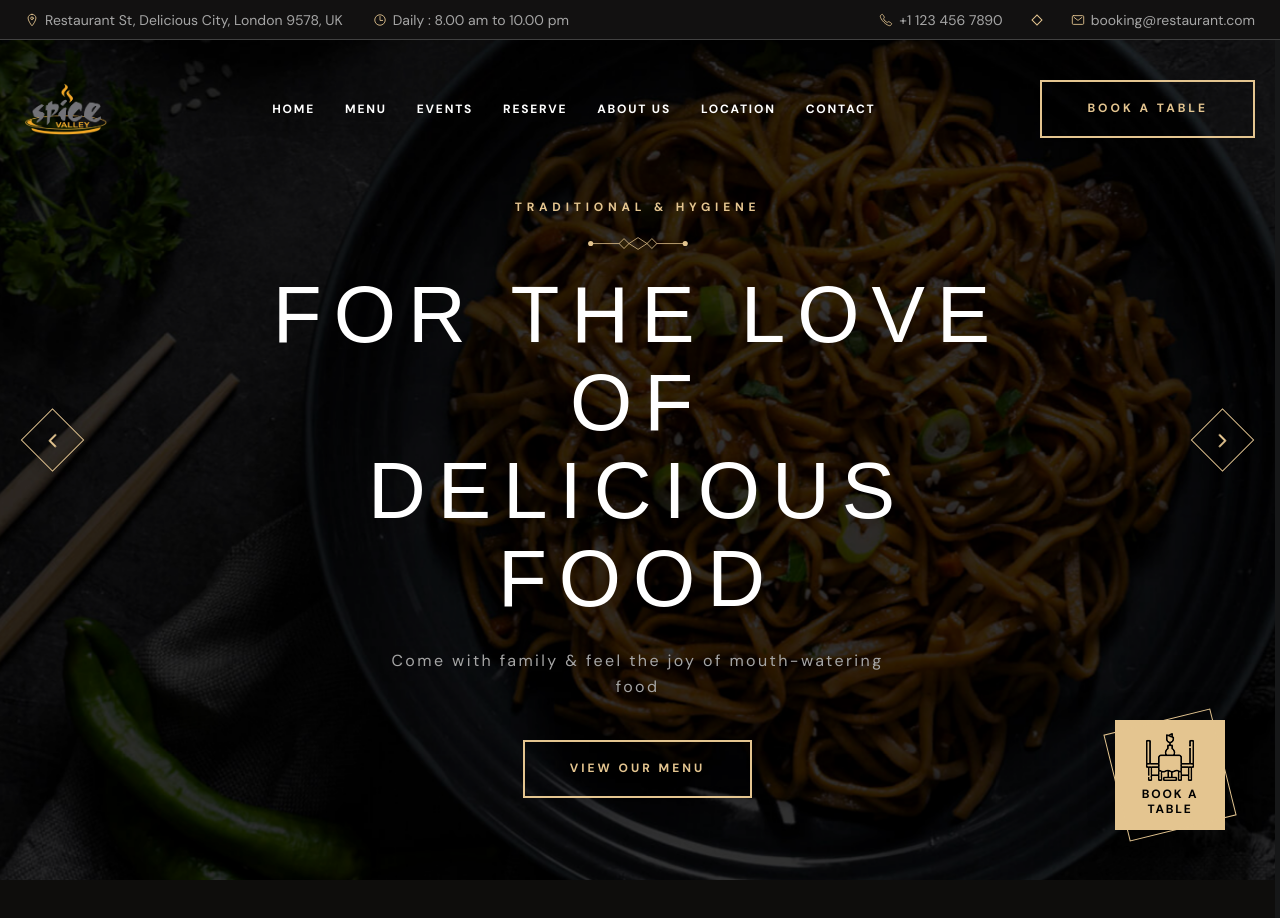
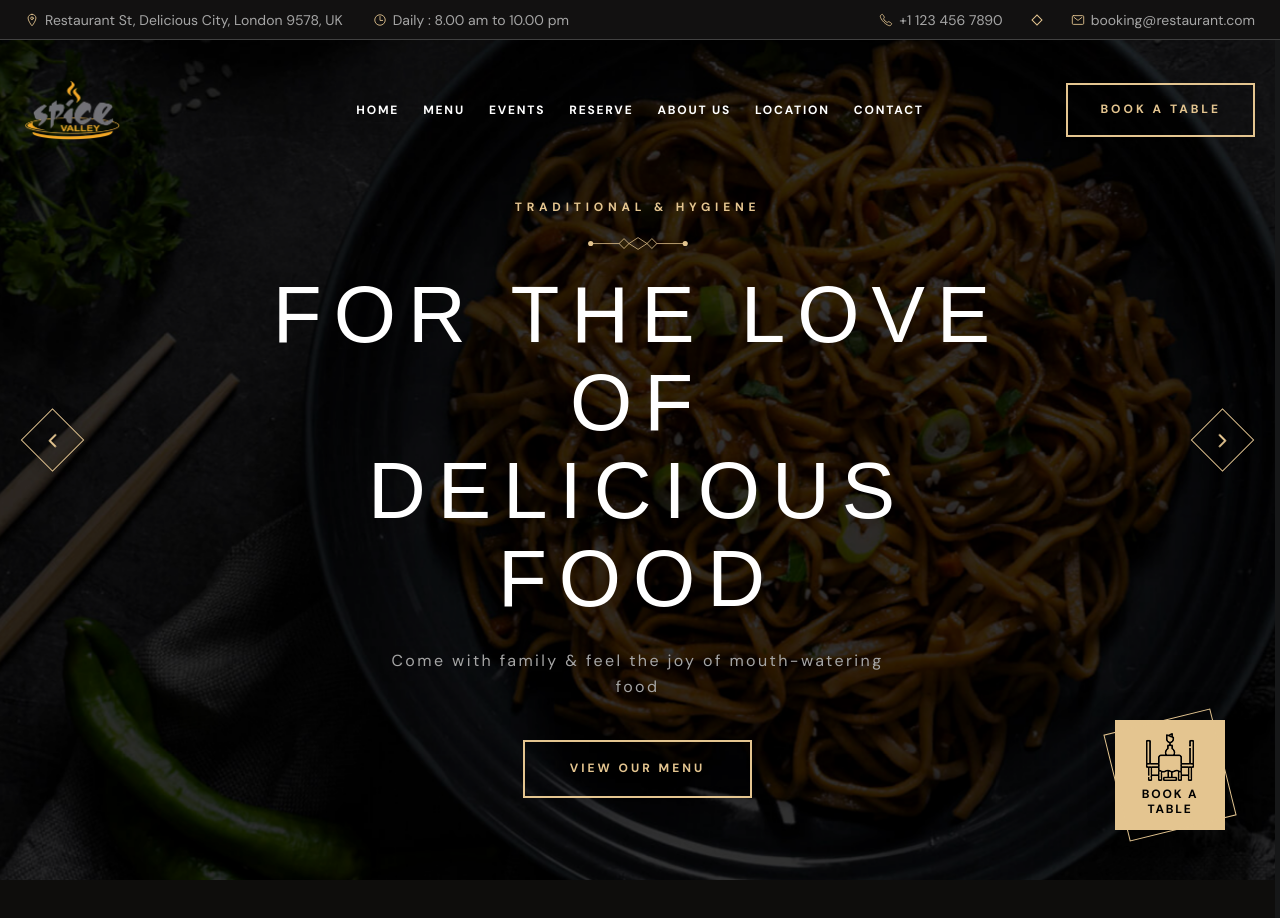
Before and after one commit to alamin6688/dineEase, a Next.js app: page / in a window 1280 px wide. Shown: the top 918 px of the page. Built offline with nearby package versions, Linux system fonts and the light colour scheme; a web font is replaced by a local one.

Commit message:
Navbar bug fixed

```diff
--- a/src/app/globals.css
+++ b/src/app/globals.css
@@ -114,21 +114,21 @@ img {
 
 /* Compact variant used in the navbar — smaller h-padding on mobile */
 .btn-nav {
-  padding: 8px 16px;
+  padding: 8px 14px;
   letter-spacing: 1.5px;
   font-size: 1.1rem;
 }
 
 @media (min-width: 640px) {
   .btn-nav {
-    padding: 10px 28px;
+    padding: 9px 20px;
     letter-spacing: 2px;
   }
 }
 
 @media (min-width: 1024px) {
   .btn-nav {
-    padding: 12px 45px;
+    padding: 10px 32px;
     letter-spacing: 3px;
     font-size: 1.2rem;
   }
--- a/src/components/Header.tsx
+++ b/src/components/Header.tsx
@@ -68,20 +68,22 @@ export default function Header() {
         <div className="px-6 md:px-10 flex justify-between items-center gap-[8px]">
 
           {/* Logo */}
-          <Link href="/" className="flex-shrink-0">
+          <div className="flex-1 flex justify-start">
+            <Link href="/" className="flex-shrink-0 flex items-center">
               <Image
                 src="/assets/images/logo.png"
                 alt="Spice Valley Logo"
-              width={160}
-              height={100}
+                width={180}
+                height={112}
                 priority
-              className="h-[40px] sm:h-[52px] w-auto object-contain"
+                className="h-[46px] sm:h-[60px] w-auto object-contain"
               />
             </Link>
+          </div>
 
           {/* Desktop Nav Links */}
-          <nav className="hidden xl:block">
-            <ul className="flex items-center gap-[30px]">
+          <nav className="hidden xl:block flex-shrink-0">
+            <ul className="flex items-center gap-[20px] xl:gap-[24px] 2xl:gap-[30px]">
               {navLinks.map((link, idx) => (
                 <li key={idx}>
                   <Link
@@ -96,7 +98,7 @@ export default function Header() {
           </nav>
 
           {/* CTA + Hamburger */}
-          <div className="flex items-center gap-[12px]">
+          <div className="flex-1 flex justify-end items-center gap-[12px]">
             {pathname.startsWith('/menu') || cartCount > 0 ? (
               <button
                 onClick={() => setIsCartOpen(true)}
@@ -154,9 +156,9 @@ export default function Header() {
           <Image
             src="/assets/images/logo.png"
             alt="Spice Valley Logo"
-            width={160}
-            height={100}
-            className="h-[55px] w-auto object-contain"
+            width={180}
+            height={112}
+            className="h-[65px] w-auto object-contain"
           />
         </Link>
 
```
Lines whose indentation alone changed are shown as unchanged.
